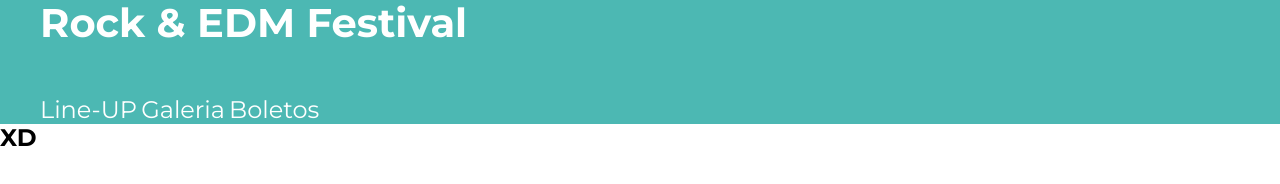
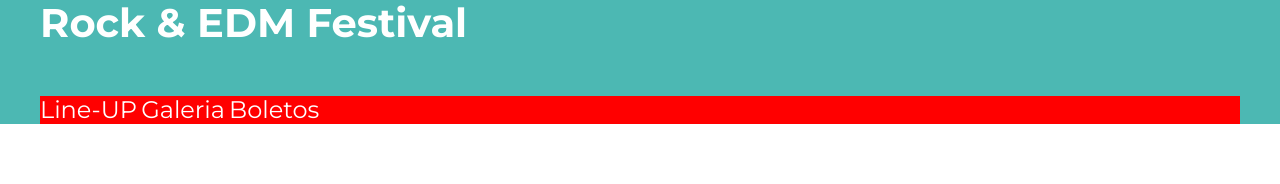
Before and after one commit to Arrozconposhouwu/FDM, a website: page Index.html in a window 1280 px wide. Drawn offline with Linux system fonts and the light colour scheme.

Commit message:
Agregando las bases MQ

```diff
--- a/Index.html
+++ b/Index.html
@@ -24,8 +24,6 @@
             </nav>
         </div>
     </header>
-
-    <h1 class="prueba">Xd</h1>
 </body>
 
 </html>
--- a/src/scss/base/_globales.scss
+++ b/src/scss/base/_globales.scss
@@ -22,7 +22,7 @@ p {
 }
 
 .contenedor {
-    width: min(95%, 120rem);
+    width: min(95%,120rem);
     margin: 0 auto;
 }
 
--- a/src/scss/base/_mixins.scss
+++ b/src/scss/base/_mixins.scss
@@ -1,5 +1,34 @@
- @mixin heading {
-    text-transform: uppercase;
-    font-size: 2.4rem;
-    color: black;
- }
+@use 'variable' as V;
+
+@mixin telefono {
+   @media (min-width: V.$telefono) {
+      @content;
+   }
+}
+
+@mixin tablet {
+   @media (min-width: V.$tablet) {
+      @content;
+   }
+}
+
+@mixin laptop {
+   @media (min-width: V.$laptop) {
+      @content;
+   }
+}
+
+@mixin desktop {
+   @media (min-width: V.$desktop) {
+      @content;
+   }
+}
+
+
+// @mixin heading($color: black) {
+//    font-size: 2.4rem;
+//    text-align: justify;
+//    color: $color;
+// }
+
+// El mixin se compone de @mixin *Nombre del mixin* (Parametro a cambiar : Caso de no haber un parametro) {}
--- a/src/scss/base/_variable.scss
+++ b/src/scss/base/_variable.scss
@@ -9,3 +9,9 @@ $morado: #752f97;
 // Tipografia
 
 $fuente_prin: 'Montserrat', sans-serif;
+
+// Media Q
+$desktop: 1280px;
+$laptop: 1024px;
+$tablet: 768px;
+$telefono: 480px;
--- a/src/scss/layout/_header.scss
+++ b/src/scss/layout/_header.scss
@@ -10,6 +10,22 @@
 }
 
 .barranav {
+    @include M.telefono {
+        background-color: yellow;
+    }
+
+    @include M.tablet {
+        background-color: green;
+    }
+
+    @include M.laptop {
+        background-color: blue;
+    }
+
+    @include M.desktop {
+        background-color: red;
+    }
+
     .barranav__enlace {
         color: V.$blanco;
         font-size: 2.4rem;
@@ -20,6 +36,8 @@
     }
 }
 
-.prueba{
-    @include M.heading;
-}
+//  .prueba {
+//      @include M.heading(V.$rosa);
+//  }
+
+// Esta es la forma de llamar a un mixin inteligente.
```
Also changed, not shown: build/css/app.css.
